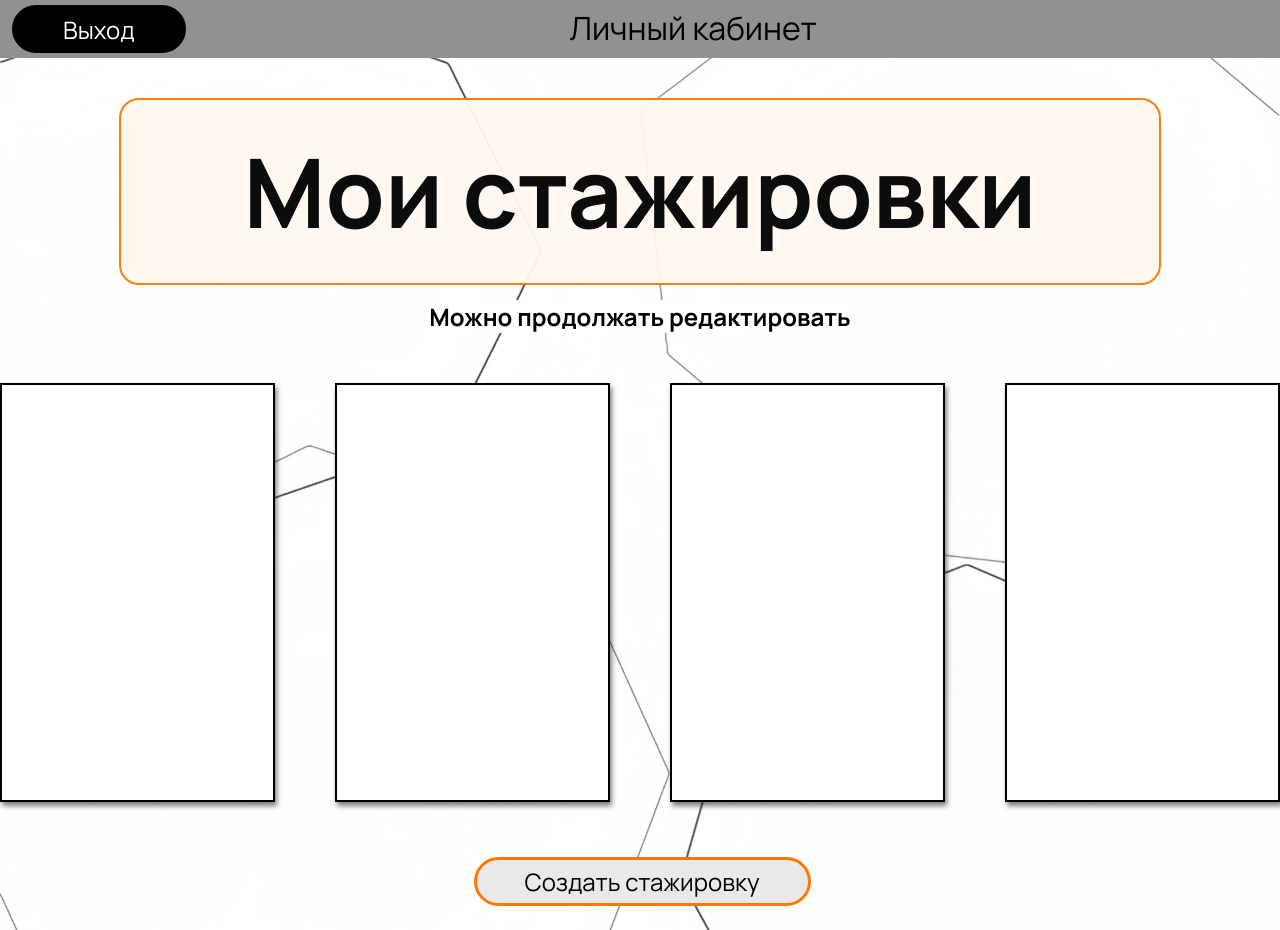
After one commit to semakol/site-constructor, a Flask app: template app/templates/PA-redactor.html in a window 1280 px wide. The commit adds this page. Run offline with Flask 3, Linux system fonts and the light colour scheme; the template is opened without the code that fills it, so the values that code supplies are empty; parts of the project's set-up code (start-up, migrations or seed data) failed here and were passed over.

Commit message:
semen scum

```diff
--- a/app/routes.py
+++ b/app/routes.py
@@ -64,7 +64,7 @@ def internship():
 def sample():
     return render_template('sample-0.html')
 
-@app.route('/api/v1/sample')
+@app.route('/api/v1/sample',methods=['POST'])
 def sample_api():
     if request.method == 'POST':
         return 'привет, Евгений'
--- a/app/static/css/index-style.css
+++ b/app/static/css/index-style.css
@@ -2,7 +2,7 @@ body{
     font-family: 'Manrope';
     color: black;
     margin: 0;
-    background-image: url('/img/Vmake-1731352358\ 1.png');
+    background-image: url('../img/Vmake-1731352358\ 1.png');
     background-repeat: no-repeat;
     background-size: cover;
 
--- a/app/static/css/internship-style.css
+++ b/app/static/css/internship-style.css
@@ -1,11 +1,24 @@
+header{
+    display: flex;
+    background-color: #919191;
+    margin: 0;
+    padding: 0;
+}
+header p{
+    margin: 0;
+    margin-top: 0.2em !important;
+    margin-left: 30%;
+    font-size: 32px;
+}
 body{
-    font-family: 'Manrope';
-    color: black;
-    margin: 0;
-    background-image: url('/img/Vmake-1731352358\ 1.png');
-    background-repeat: no-repeat;
-    background-size: cover;
-
+        font-family: 'Manrope';
+        color: black;
+        margin: 0;
+        background-image: url('../img/Vmake-1731352358\ 1.png');
+        background-repeat: no-repeat;
+        background-size: cover;
+        display: flex;
+        flex-direction: column;
 }
 section{
     margin-bottom: 50px;
@@ -36,6 +49,7 @@ h2{
     font-size: 24px;
     margin: 0;
     padding: 0;
+    background-color: white;
 }
 
 ul{
@@ -81,3 +95,30 @@ h4{
     color: #3C3C3C;
     font-size: 15px;
 }
+
+.exit,.create-internship{
+    padding: 0.2em 2em;
+    border: none;
+    font: inherit;
+    color: inherit;
+    background-color: #FFF1E3;
+    cursor: pointer;
+    border-radius: 1.25em;
+    border-color: black;
+    border-width: 0.125em;
+    border-style: solid;
+    font-size: 1.5rem;
+    margin: 0;
+    color: white;
+    background-color: black;
+    margin-top: 0.2em;
+    margin-bottom: 0.2em;
+    margin-left: 0.5em;
+}
+.create-internship{
+    color: black;
+    background-color:#E9E9E9;
+    border-color:#FF7700;
+    margin-left: 37%;
+    margin-bottom: 1em
+}
--- /dev/null
+++ b/app/templates/PA-redactor.html
@@ -0,0 +1,33 @@
+<!DOCTYPE html>
+<html lang="ru">
+<head>
+  <meta charset="utf-8">
+  <link rel="preconnect" href="https://fonts.googleapis.com">
+  <link rel="preconnect" href="https://fonts.gstatic.com" crossorigin>
+  <link href="https://fonts.googleapis.com/css2?family=Manrope:wght@200..800&family=Roboto:ital,wght@0,100;0,300;0,400;0,500;0,700;0,900;1,100;1,300;1,400;1,500;1,700;1,900&display=swap" rel="stylesheet">
+  <link rel="stylesheet" href="../static/css/index-style.css">
+  <link rel="stylesheet" href="../static/css/internship-style.css">
+  <title>Личный кабинет</title>
+</head>
+<body>
+  <header>
+    <button class="exit">Выход</button>
+    <p class="lk">Личный кабинет</p>
+  </header>
+    <main>
+        <section class="hero">
+          <h1 class = 'inter-h1'>Мои стажировки</h1>
+          <h2>Можно продолжать редактировать</h2>
+        </section>
+        <section class="internships">
+            <ul class="'internship-list">
+                <li class="internship-el"></li>
+                <li class="internship-el"></li>
+                <li class="internship-el"></li>
+                <li class="internship-el"></li>
+            </ul>
+        </section>
+        <button class="create-internship">Создать стажировку</button>
+    </main>
+</body>
+</html>
--- a/app/templates/index.html
+++ b/app/templates/index.html
@@ -10,4 +10,5 @@
     <h1>Welcome to Flask!</h1>
     <h2>{{ session }}</h2>
 </body>
+<script src="../static/js/send-page.js"></script>
 </html>
--- a/config.py
+++ b/config.py
@@ -1,8 +1,8 @@
 import os
 
 class Settings:
-    DB_PASSWORD = 'postgres'
-    DB_NAME = 'site-constructor'
+    DB_PASSWORD = '12345'
+    DB_NAME = 'postgres'
 
 class Config:
     SECRET_KEY = os.environ.get('SECRET_KEY') or 'you-will-never-guess'
```
Also changed, not shown: app/static/js/send-page.js (+20 -20 lines), app/templates/sample-0-prot.html (+0 -12 lines), app/templates/PA-student.html (added).
